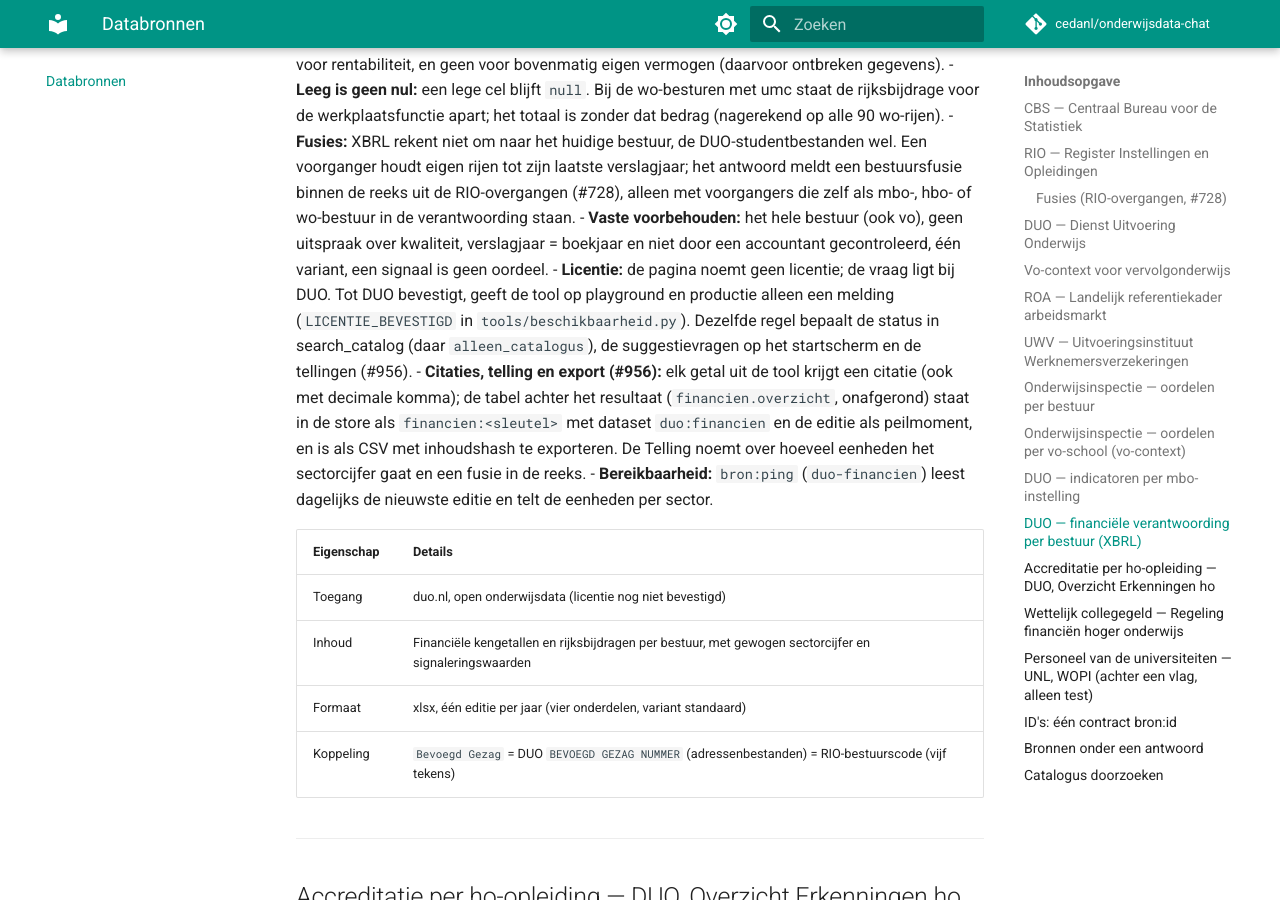
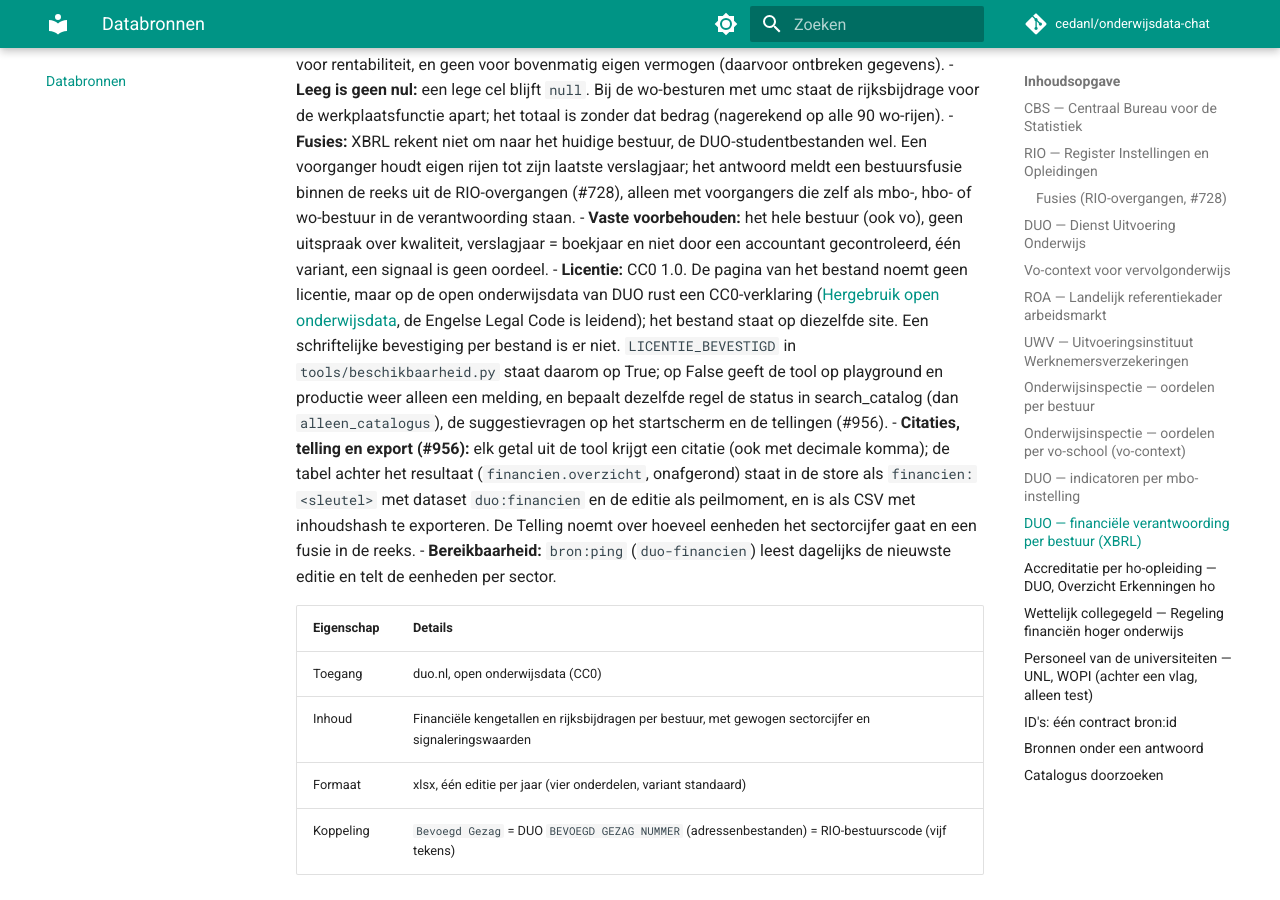
Before and after one commit to cedanl/onderwijsdata-chat, an MkDocs documentation site: the page built from docs/databronnen.md, in a window 1280 px wide and 900 px high, scrolled down 15106 px. Built offline with MkDocs 1.6.1 and Material for MkDocs 9.7.7, drawn with Linux system fonts in a browser that asks for light colours; comment, search, counter and statistics services are not loaded.

Commit message:
feat(financien): de financiën gelden als vrij te hergebruiken (CC0 van DUO), dus ook op playground en productie
Op de open onderwijsdata van DUO rust een CC0-verklaring en de verantwoording uit XBRL staat op diezelfde site.
LICENTIE_BEVESTIGD staat op True; op False geeft get_bestuursfinancien buiten local, development en test weer
alleen een melding. Bronblok, docs en changelog-fragmenten volgen. WOPI (#936) blijft achter ENABLE_WO_PERSONEEL
tot UNL hergebruik bevestigt.

Refs #935

Co-Authored-By: Claude Sonnet 5.5 <noreply@anthropic.com>

```diff
--- a/docs/databronnen.md
+++ b/docs/databronnen.md
@@ -379,9 +379,12 @@ In de chat via `get_bestuursfinancien`; in het pakket `onderwijsbronnen.duo.fina
   alleen met voorgangers die zelf als mbo-, hbo- of wo-bestuur in de verantwoording staan.
 - **Vaste voorbehouden:** het hele bestuur (ook vo), geen uitspraak over kwaliteit, verslagjaar = boekjaar en niet door
   een accountant gecontroleerd, één variant, een signaal is geen oordeel.
-- **Licentie:** de pagina noemt geen licentie; de vraag ligt bij DUO. Tot DUO bevestigt, geeft de tool op playground en
-  productie alleen een melding (`LICENTIE_BEVESTIGD` in `tools/beschikbaarheid.py`). Dezelfde regel bepaalt de
-  status in search_catalog (daar `alleen_catalogus`), de suggestievragen op het startscherm en de tellingen (#956).
+- **Licentie:** CC0 1.0. De pagina van het bestand noemt geen licentie, maar op de open onderwijsdata van DUO rust een
+  CC0-verklaring ([Hergebruik open onderwijsdata](https://duo.nl/open_onderwijsdata/veelgestelde-vragen/hergebruik.jsp),
+  de Engelse Legal Code is leidend); het bestand staat op diezelfde site. Een schriftelijke bevestiging per bestand is er
+  niet. `LICENTIE_BEVESTIGD` in `tools/beschikbaarheid.py` staat daarom op True; op False geeft de tool op playground en
+  productie weer alleen een melding, en bepaalt dezelfde regel de status in search_catalog (dan `alleen_catalogus`), de
+  suggestievragen op het startscherm en de tellingen (#956).
 - **Citaties, telling en export (#956):** elk getal uit de tool krijgt een citatie (ook met decimale komma); de tabel
   achter het resultaat (`financien.overzicht`, onafgerond) staat in de store als `financien:<sleutel>` met dataset
   `duo:financien` en de editie als peilmoment, en is als CSV met inhoudshash te exporteren. De Telling noemt over hoeveel
@@ -390,7 +393,7 @@ In de chat via `get_bestuursfinancien`; in het pakket `onderwijsbronnen.duo.fina
 
 | Eigenschap | Details |
 |------------|---------|
-| Toegang | duo.nl, open onderwijsdata (licentie nog niet bevestigd) |
+| Toegang | duo.nl, open onderwijsdata (CC0) |
 | Inhoud | Financiële kengetallen en rijksbijdragen per bestuur, met gewogen sectorcijfer en signaleringswaarden |
 | Formaat | xlsx, één editie per jaar (vier onderdelen, variant standaard) |
 | Koppeling | `Bevoegd Gezag` = DUO `BEVOEGD GEZAG NUMMER` (adressenbestanden) = RIO-bestuurscode (vijf tekens) |
```
Also changed, not shown: changelog.d/935-duo-financien.md (+2 -1 lines), changelog.d/956-financien-wopi-citaties-export-vindbaarheid.md (+2 -2 lines), docs/tools.md (+2 -2 lines), 5 other files.
